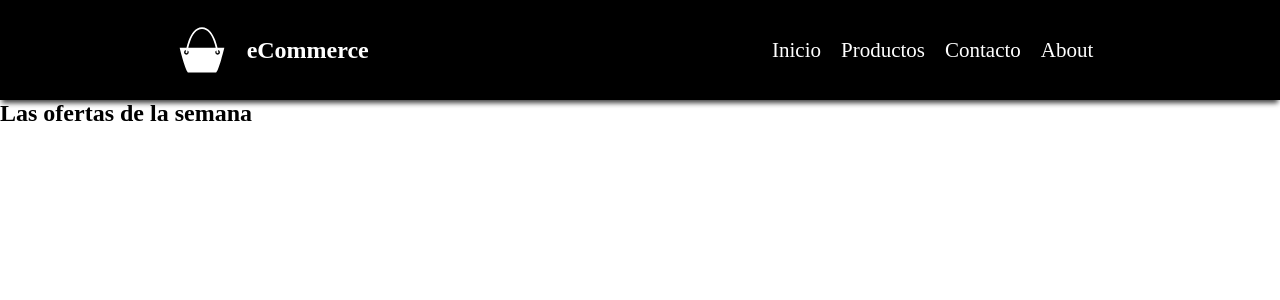
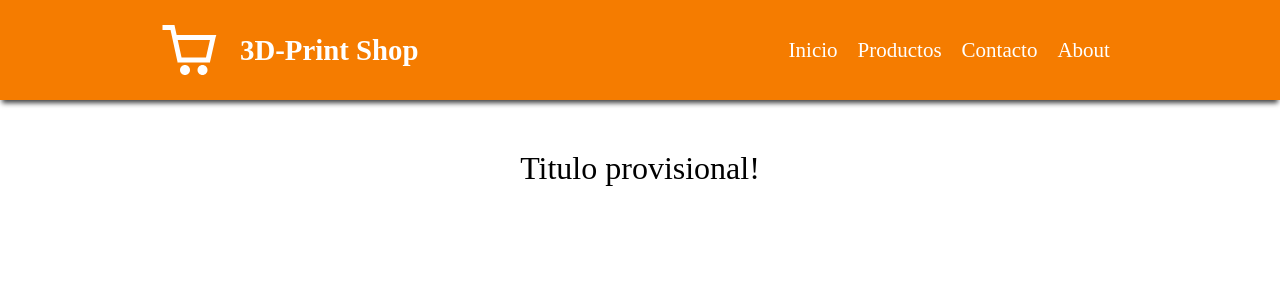
Before and after one commit to rhodlib/e-commerce-react, a React (Create React App) app: page / in a window 1280 px wide. Shown: the top 300 px of the page. Built offline with nearby package versions, Linux system fonts and the light colour scheme.

Commit message:
CartWidget and ItemListContainer added

```diff
--- a/src/App.js
+++ b/src/App.js
@@ -1,12 +1,13 @@
 import React from 'react';
 import './styles.css';
 import NavBar from './components/NavBar';
+import ItemListContainer from './components/ItemListContainer';
 
 const App = function() {
     return (
         <>
             <NavBar/>
-            <h2>Las ofertas de la semana</h2>
+            <ItemListContainer greeting="Titulo provisional!"/>
         </>
     )
 }
--- /dev/null
+++ b/src/components/CartWidget.js
@@ -0,0 +1,30 @@
+import React from "react";
+
+const CartWidget = ({fill, width, height}) => {
+  return (
+    <svg
+      width={width}
+      height={height}
+      viewBox="0 0 24 24"
+      fill="none"
+      xmlns="http://www.w3.org/2000/svg"
+    >
+      <path
+        fill-rule="evenodd"
+        clip-rule="evenodd"
+        d="M5.79166 2H1V4H4.2184L6.9872 16.6776H7V17H20V16.7519L22.1932 7.09095L22.5308 6H6.6552L6.08485 3.38852L5.79166 2ZM19.9869 8H7.092L8.62081 15H18.3978L19.9869 8Z"
+        fill={fill}
+      />
+      <path
+        d="M10 22C11.1046 22 12 21.1046 12 20C12 18.8954 11.1046 18 10 18C8.89543 18 8 18.8954 8 20C8 21.1046 8.89543 22 10 22Z"
+        fill={fill}
+      />
+      <path
+        d="M19 20C19 21.1046 18.1046 22 17 22C15.8954 22 15 21.1046 15 20C15 18.8954 15.8954 18 17 18C18.1046 18 19 18.8954 19 20Z"
+        fill={fill}
+      />
+    </svg>
+  );
+};
+
+export default CartWidget;
--- /dev/null
+++ b/src/components/ItemListContainer.js
@@ -0,0 +1,8 @@
+import React from 'react';
+import styles from './ItemListContainer.module.css';
+
+const ItemListContainer = ({greeting}) => {
+    return <p className={styles.container}>{greeting}</p>
+}
+
+export default ItemListContainer;
--- /dev/null
+++ b/src/components/ItemListContainer.module.css
@@ -0,0 +1,5 @@
+.container {
+    margin-top: 50px;
+    font-size: 2em;
+    text-align: center;
+}
--- a/src/components/NavBar.js
+++ b/src/components/NavBar.js
@@ -1,23 +1,39 @@
-import React from 'react';
-import styles from './NavBar.module.css';
-import bagLogo from '../images/beach-bag.svg';
+import React from "react";
+import CartWidget from "./CartWidget";
+import styles from "./NavBar.module.css";
 
 const NavBar = () => {
   return (
       <nav className={styles.navBar}>
         <div className={styles.brand}>
-                <img className={styles.logo} src={bagLogo} alt="Logo"/>
-                <h1 className={styles.title}>eCommerce</h1>
+          <CartWidget fill="#FFF" width="60px" height="60px" />
+          <h3 className={styles.title}>3D-Print Shop</h3>
         </div>
 
         <ul className={styles.list}>
-                <li className={styles.listItem}><a href="/#" className={styles.listLink}>Inicio</a></li>
-                <li className={styles.listItem}><a href="/#" className={styles.listLink}>Productos</a></li>
-                <li className={styles.listItem}><a href="/#" className={styles.listLink}>Contacto</a></li>
-                <li className={styles.listItem}><a href="/#" className={styles.listLink}>About</a></li>
+          <li className={styles.listItem}>
+            <a href="/#" className={styles.listLink}>
+              Inicio
+            </a>
+          </li>
+          <li className={styles.listItem}>
+            <a href="/#" className={styles.listLink}>
+              Productos
+            </a>
+          </li>
+          <li className={styles.listItem}>
+            <a href="/#" className={styles.listLink}>
+              Contacto
+            </a>
+          </li>
+          <li className={styles.listItem}>
+            <a href="/#" className={styles.listLink}>
+              About
+            </a>
+          </li>
         </ul>
       </nav>
-    )
-}
+  );
+};
 
 export default NavBar;
--- a/src/components/NavBar.module.css
+++ b/src/components/NavBar.module.css
@@ -1,10 +1,10 @@
 .navBar {
-    position: fixed;
+    position: sticky;
     display: flex;
     top: 0;
     align-items: center;
     justify-content: space-around;
-    background-color: #000;
+    background-color: #f57c00;
     width: 100%;
     height: 100px;
     color: #FFF;
@@ -17,12 +17,9 @@
     align-items: center;
 }
 
-.logo {
-    width: 50px;
-}
-
 .title{
     margin: 0 0 0 20px;
+    font-size: 1.8em;
 }
 
 .list {
@@ -41,5 +38,5 @@
 }
 
 .listLink:hover {
-    color: #9C9C9C;
+    color: #BDBDBD;
 }
--- a/src/styles.css
+++ b/src/styles.css
@@ -1,3 +1,6 @@
-body {
-    margin: 100px 0 0 0;
+html, body {
+    margin: 0;
 }
+* {
+    box-sizing: border-box;
+}
```
Also changed, not shown: 2 other files (tests, documents, lock files or other folders). Lines whose indentation alone changed are shown as unchanged.
